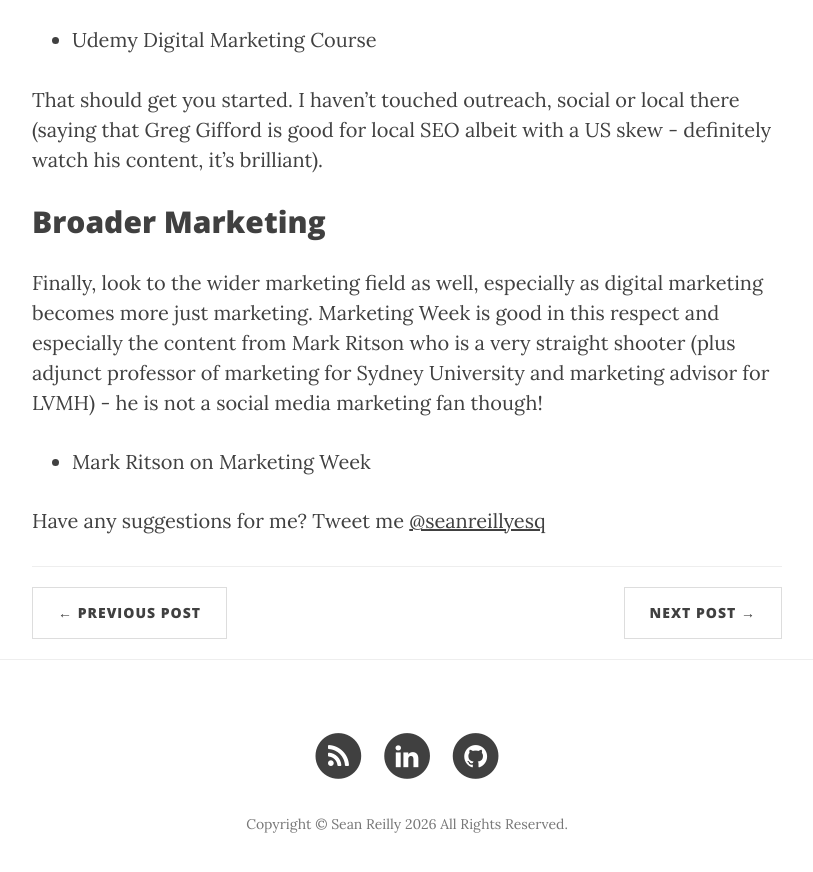
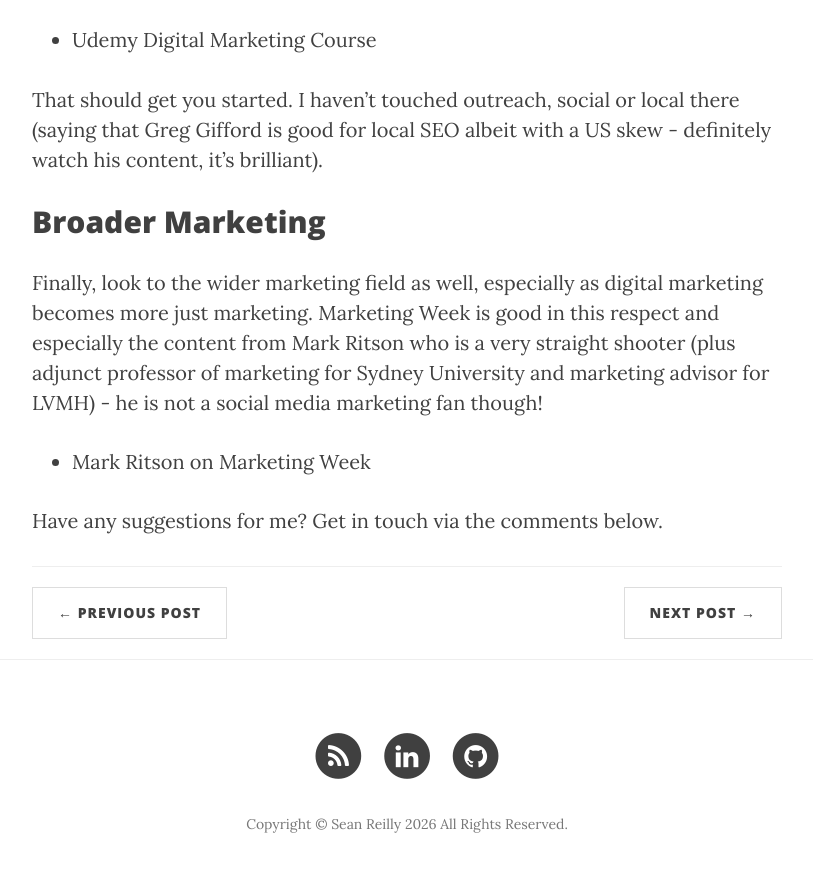
Before and after one commit to seanreillyesq/seanreillyesq.github.io, a Jekyll site: the page built from _posts/2018-01-02-digital-marketing-learning-resources.markdown, in a window 1280 px wide and 900 px high, scrolled down 2156 px. Shown: the top 872 px of the window, without its empty margins (233-1046 px from the left). Built offline with Jekyll 4.4.1, drawn with Linux system fonts in a browser that asks for light colours.

Commit message:
Remove Twitter reference

```diff
--- a/_posts/2018-01-02-digital-marketing-learning-resources.markdown
+++ b/_posts/2018-01-02-digital-marketing-learning-resources.markdown
@@ -61,4 +61,4 @@
 
 - <a href="https://www.marketingweek.com/focus/mark-ritson/" target="_blank">Mark Ritson on Marketing Week</a>
 
-Have any suggestions for me? Tweet me <a href="https://twitter.com/seanreillyesq" target="_blank">@seanreillyesq</a>
+Have any suggestions for me? Get in touch via the comments below.
```
